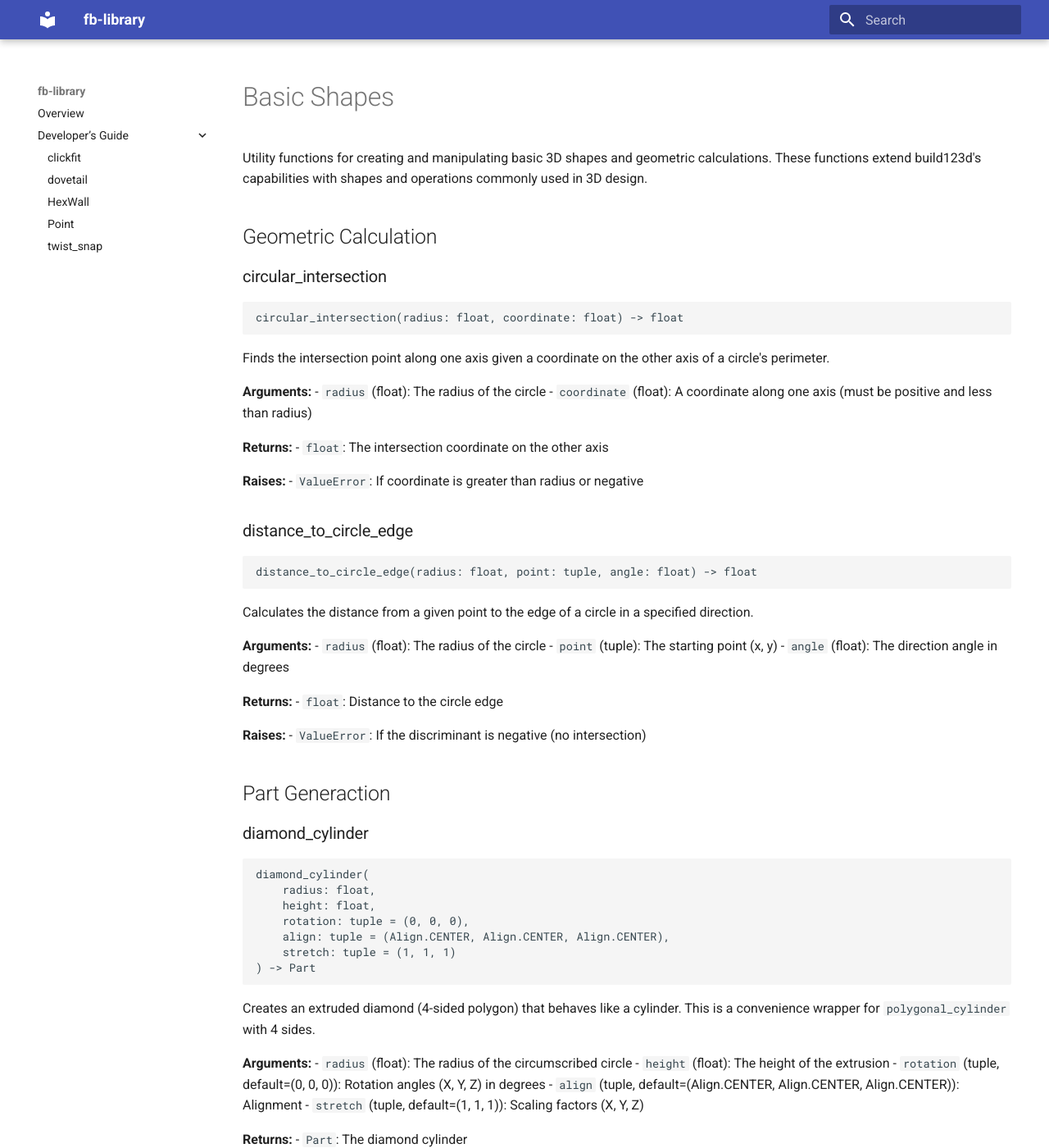
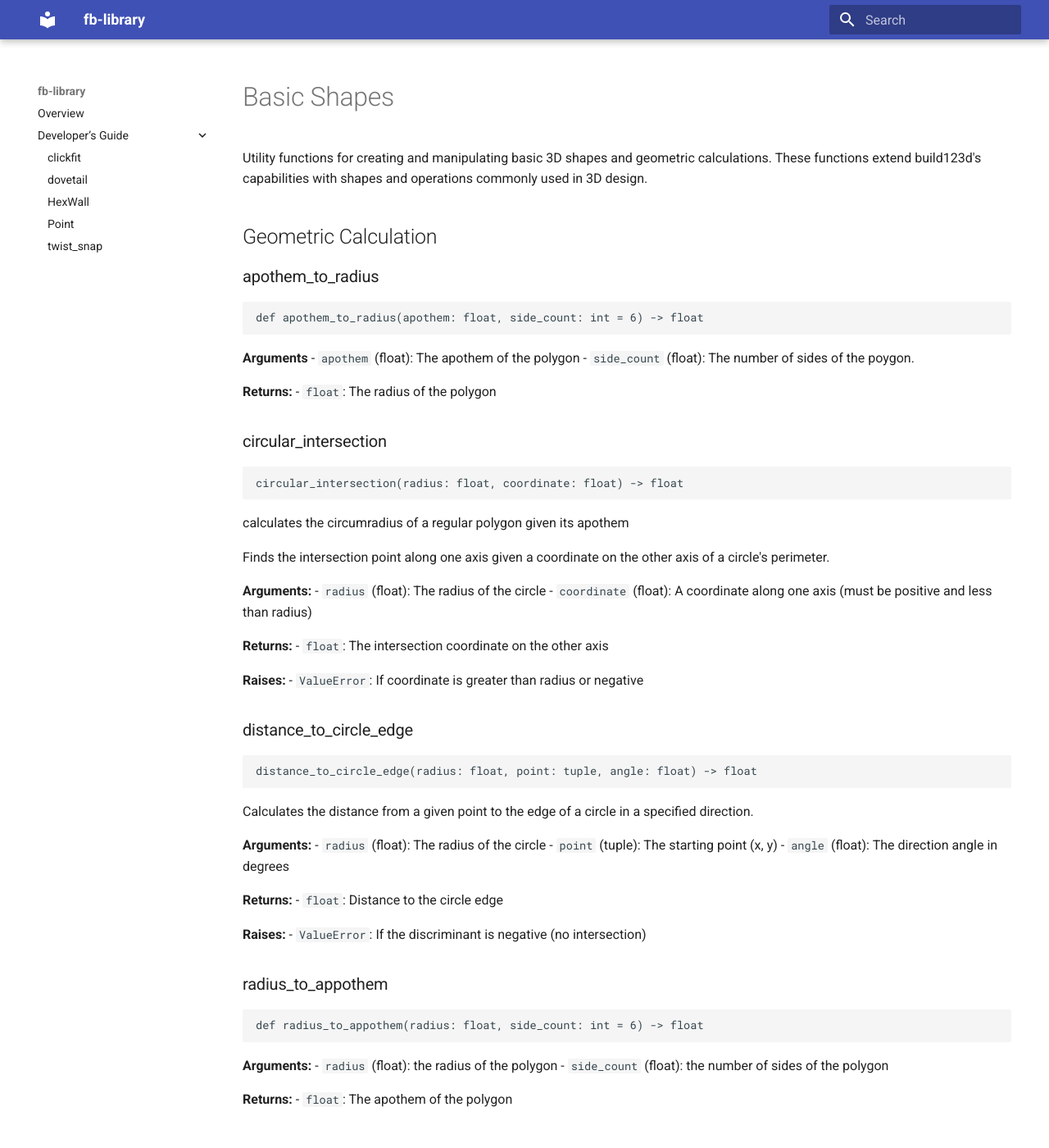
Before and after one commit to x0pherl/fb-library, an MkDocs documentation site: the page built from docs/basic_shapes.md, in a window 1280 px wide and 1400 px high. Shown: the whole window at 82% size. Built offline with MkDocs 1.6.1 and Material for MkDocs 9.7.7, drawn with Linux system fonts in a browser that asks for light colours.

Commit message:
updated documentation to include apothem utility functions. updated version number for publication

````diff
--- a/docs/basic_shapes.md
+++ b/docs/basic_shapes.md
@@ -4,11 +4,26 @@ Utility functions for creating and manipulating basic 3D shapes and geometric ca
 
 ## Geometric Calculation
 
+### apothem_to_radius
+
+```python
+def apothem_to_radius(apothem: float, side_count: int = 6) -> float
+```
+
+**Arguments**
+- `apothem` (float): The apothem of the polygon
+- `side_count` (float): The number of sides of the poygon.
+
+**Returns:**
+- `float`: The radius of the polygon
+
 ### circular_intersection
 
 ```python
 circular_intersection(radius: float, coordinate: float) -> float
 ```
+
+calculates the circumradius of a regular polygon given its apothem
 
 Finds the intersection point along one axis given a coordinate on the other axis of a circle's perimeter.
 
@@ -40,6 +55,19 @@ Calculates the distance from a given point to the edge of a circle in a specifie
 
 **Raises:**
 - `ValueError`: If the discriminant is negative (no intersection)
+
+### radius_to_appothem
+
+```python
+def radius_to_appothem(radius: float, side_count: int = 6) -> float
+```
+
+**Arguments:**
+- `radius` (float): the radius of the polygon
+- `side_count` (float): the number of sides of the polygon
+
+**Returns:**
+- `float`: The apothem of the polygon
 
 ## Part Generaction
 
--- a/pyproject.toml
+++ b/pyproject.toml
@@ -1,6 +1,6 @@
 [project]
 name = "fb-library"
-version = "0.0.28"
+version = "0.0.29"
 authors = [
   { name="x0pherl"},
 ]
````
